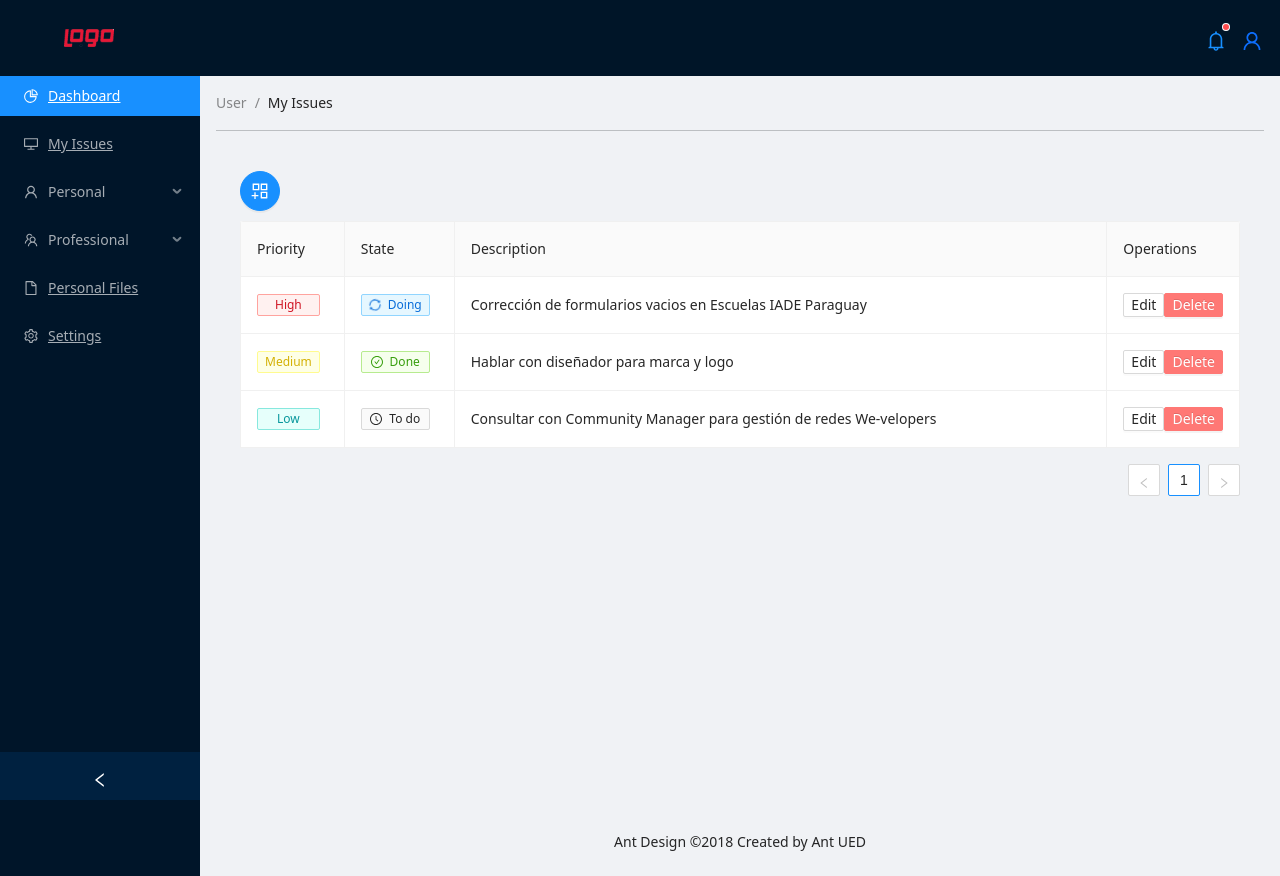
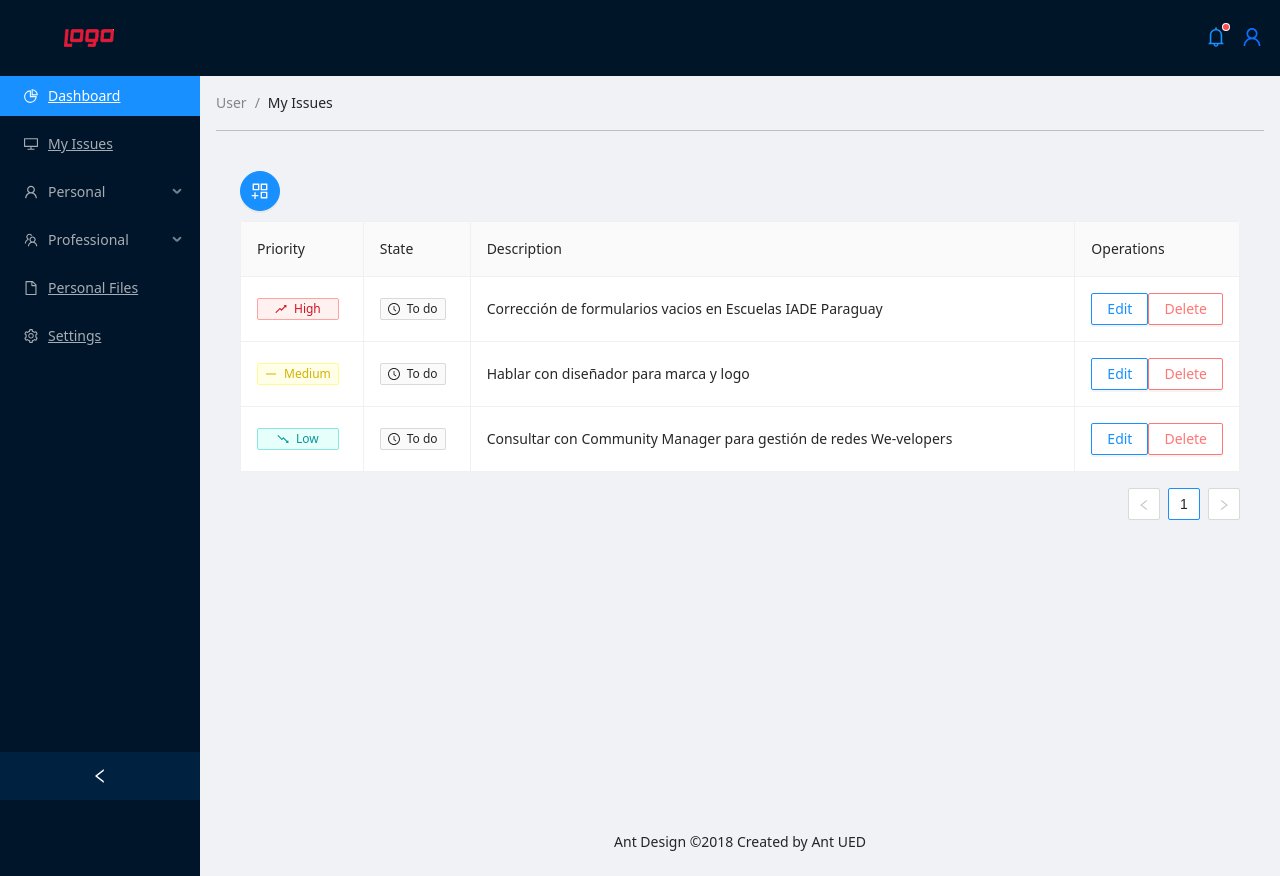
Before and after one commit to lucasezequielriera/wevelopers, a React (Create React App) app: page /MyIssues in a window 1280 px wide. Built offline with nearby package versions, Linux system fonts and the light colour scheme.

Commit message:
Issues View Finished

```diff
--- a/src/components/styles.css
+++ b/src/components/styles.css
@@ -31,7 +31,3 @@ background: #fff;
 .ant-alert span {
     height: 15px;
 }
-
-/* .ant-modal-footer {
-    display: none;
-} */
--- a/src/pages/MyIssues/MyIssues.jsx
+++ b/src/pages/MyIssues/MyIssues.jsx
@@ -1,6 +1,6 @@
 import React, { useState, useEffect, useContext, useRef } from 'react';
-import { Table, Layout, Breadcrumb, Tag, Space, Button, Tooltip, Modal, Form, Input, Popconfirm, InputNumber, Typography } from 'antd';
-import { CheckCircleOutlined, SyncOutlined, ClockCircleOutlined, AppstoreAddOutlined, LoadingOutlined } from '@ant-design/icons';
+import { Table, Layout, Breadcrumb, Tag, Space, Button, Tooltip, Modal, Form, Input, Popconfirm, InputNumber, Typography, notification } from 'antd';
+import { CheckCircleOutlined, SyncOutlined, ClockCircleOutlined, AppstoreAddOutlined, LoadingOutlined, SmileOutlined, RiseOutlined, MinusOutlined, FallOutlined, WarningOutlined } from '@ant-design/icons';
 import Swal from 'sweetalert2';
 import withReactContent from 'sweetalert2-react-content'
 import './index.css';
@@ -8,9 +8,6 @@ import './index.css';
     export default function MyIssues() {
 
         // const originData = [];
-
-    const MySwal = withReactContent(Swal)
-
     // // Table
     const { Content } = Layout;
     // const { Column } = Table;
@@ -21,7 +18,7 @@ import './index.css';
             key: '1',
             priority: 'High',
             description: 'Corrección de formularios vacios en Escuelas IADE Paraguay',
-            tags: ['Doing'],
+            tags: 'To do',
             edit: false,
         },
         {
@@ -29,7 +26,7 @@ import './index.css';
             key: '2',
             priority: 'Medium',
             description: 'Hablar con diseñador para marca y logo',
-            tags: ['Done'],
+            tags: 'To do',
             edit: false,
         },
         {
@@ -37,7 +34,7 @@ import './index.css';
             key: '3',
             priority: 'Low',
             description: 'Consultar con Community Manager para gestión de redes We-velopers',
-            tags: ['To do'],
+            tags: 'To do',
             edit: false,
         }
     ]);
@@ -93,6 +90,15 @@ import './index.css';
         );
     };
 
+    const openNotification = () => {
+        notification.open({
+            message: 'Successful change',
+            description:
+                'Your change has been made.',
+            icon: <CheckCircleOutlined style={{ color: '#52c41a' }} />,
+        });
+    };
+
     const EditableTable = () => {
         const [form] = Form.useForm();
         const [data, setData] = useState(originData);
@@ -125,6 +131,7 @@ import './index.css';
                     newData.splice(index, 1, { ...item, ...row });
                     setData(newData);
                     setEditingKey('');
+                    openNotification();
                     } else {
                         newData.push(row);
                         setData(newData);
@@ -143,19 +150,19 @@ import './index.css';
                 editable: true,
                 render: priorities => {
                     if (priorities === 'High') {
-                    return <Tag color="red" key={priorities}>
+                        return <Tag icon={<RiseOutlined />} color="red" key={priorities}>
                             {priorities}
                         </Tag>
                     } else if (priorities === 'Medium') {
-                    return <Tag color="yellow" key={priorities}>
+                        return <Tag icon={<MinusOutlined />} color="yellow" key={priorities}>
                             {priorities}
                         </Tag>
                     } else if (priorities === 'Low') {
-                    return <Tag color="cyan" key={priorities}>
+                        return <Tag icon={<FallOutlined />} color="cyan" key={priorities}>
                             {priorities}
                         </Tag>
                     } else {
-                    return <Tag color="default" key={priorities}>
+                        return <Tag icon={<WarningOutlined />} color="purple" key={priorities}>
                         {priorities}
                     </Tag>
                     }
@@ -166,9 +173,7 @@ import './index.css';
                 dataIndex: 'tags',
                 width: '7%',
                 editable: true,
-            render: tags => (
-                <div>
-                    {tags.map(tag => {
+                render: tag => {
                     if (tag === 'Done') {
                         return <Tag icon={<CheckCircleOutlined />} color="green" key={tag}>
                             {tag}
@@ -181,14 +186,13 @@ import './index.css';
                         return <Tag icon={<ClockCircleOutlined />} color="default" key={tag}>
                             {tag}
                                 </Tag>
-                        } else if (tag !== 'Done') {
+                    } else if (tag !== 'Done' && tag !== 'Doing' && tag !== 'To do') {
                         return <Tag icon={<LoadingOutlined />} color="default" key={tag}>
                             {tag}
                                 </Tag>
                     }
-                    })}
-                </div>
-            ),
+                    console.log(tag)
+                },
             },
             {
                 title: 'Description',
@@ -202,32 +206,33 @@ import './index.css';
                 render: (_, record) => {
                 const editable = isEditing(record);
                 return editable ? (
-                <span>
-                  <a
+                    <span style={{ display: 'flex', flexFlow: 'row nowrap', justifyContent: 'space-evenly' }}>
+                        <Tag
+                            size="middle"
+                            color="green"
                             href="javascript:;"
                             onClick={() => save(record.key)}
-                    style={{
-                      marginRight: 8,
-                    }}
-                  >
+                            style={{ marginRight: 8, cursor: 'pointer' }}>
                             Save
-                  </a>
+                        </Tag>
                         <Popconfirm title="Sure to cancel?" onConfirm={cancel}>
-                    <a>Cancel</a>
+                            <Tag color="red" style={{ cursor: 'pointer' }}>
+                                Cancel
+                            </Tag>
                         </Popconfirm>
                     </span>
                 ) : (
                     <div style={{ display: 'flex', flexFlow: 'row nowrap', justifyContent: 'space-evenly' }}>
                         <Typography.Link disabled={editingKey !== ''} onClick={() => edit(record)}>
                             <Space>
-                            <Button size="small">
+                                <Button type="primary" ghost>
                                     Edit
                                 </Button>
                             </Space>
                         </Typography.Link>
-                    <Typography.Link>
+                        <Typography.Link onClick={() => handleDelete(record.key)}>
                             <Space>
-                            <Button type="danger" size="small" onClick={() => handleDelete(record.key)}>
+                                <Button type="primary" danger ghost>
                                     Delete
                                 </Button>
                             </Space>
@@ -285,15 +290,11 @@ import './index.css';
         let valor1 = "";
         let valor2 = "";
 
-        const inputOptions = new Promise((resolve) => {
-            setTimeout(() => {
-              resolve({
+        const inputOptions = {
                 'Low': 'Low',
                 'Medium': 'Medium',
                 'High': 'High'
-              })
-            }, 1000)
-          })
+              }
         Swal.fire({
             title: 'Select state',
             input: 'radio',
@@ -324,7 +325,7 @@ import './index.css';
                                 key: String((originData.length + 1)),
                                 priority: valor1 ? valor1 : 'Low',
                                 description: valor2 ? valor2 : 'Write something, please',
-                                tags: ['To do'],
+                                tags: 'To do',
                                 edit: false,
                                 }
                                 setOriginData([...originData, objetoNuevo])
@@ -348,60 +349,6 @@ import './index.css';
                     <Button type="primary" shape="circle" icon={<AppstoreAddOutlined />} size="large" onClick={createIssue} style={{ marginBottom: 10 }}/>
                 </Tooltip>
                 <EditableTable />
-                {/* <Tooltip title="Add Issue">
-                    <Button type="primary" shape="circle" icon={<AppstoreAddOutlined />} size="large" onClick={createIssue} style={{ marginBottom: 10 }}/>
-                </Tooltip>
-                <Table dataSource={data}>
-                    <Column title="State" dataIndex="tags" key="tags" width={100} render={tags => (
-                        <div>
-                            {tags.map(tag => {
-                                if (tag === 'Done') {
-                                    return <Tag icon={<CheckCircleOutlined />} color="green" key={tag}>
-                                        {tag}
-                                    </Tag>
-                                } else if (tag === 'Doing') {
-                                    return <Tag icon={<SyncOutlined spin />} color="blue" key={tag}>
-                                        {tag}
-                                    </Tag>
-                                } else if (tag === 'To do') {
-                                    return <Tag icon={<ClockCircleOutlined />} color="default" key={tag}>
-                                        {tag}
-                                    </Tag>
-                                }
-                            })}
-                        </div>
-                    )} />
-                    <Column title="Priority" dataIndex="priority" key="priority" width={100} render={priorities => {
-                        if (priorities === 'High') {
-                            return <Tag color="red" key={priorities}>
-                                {priorities}
-                            </Tag>
-                        } else if (priorities === 'Medium') {
-                            return <Tag color="yellow" key={priorities}>
-                                {priorities}
-                            </Tag>
-                        } else if (priorities === 'Low') {
-                            return <Tag color="cyan" key={priorities}>
-                                {priorities}
-                            </Tag>
-                        }
-                    }} />
-                    <Column title="Description" dataIndex="description" key="description" />
-                    <Column title="Edit" key="action" width={10} render={(record) => (
-                        <Space size="middle">
-                            <Button>
-                                Edit
-                            </Button>
-                        </Space>
-                    )} />
-                    <Column title="Delete" key="action" width={10} render={(record) => (
-                        <Space size="middle">
-                            <Button type="danger">
-                                Delete
-                            </Button>
-                        </Space>
-                    )} />
-                </Table> */}
             </div>
         </Content>
     )
--- a/src/pages/MyIssues/index.css
+++ b/src/pages/MyIssues/index.css
@@ -3,3 +3,7 @@
     align-items: center;
     justify-content: center;
 }
+
+.anticon svg {
+    vertical-align: baseline;
+}
```
Lines whose indentation alone changed are shown as unchanged.
